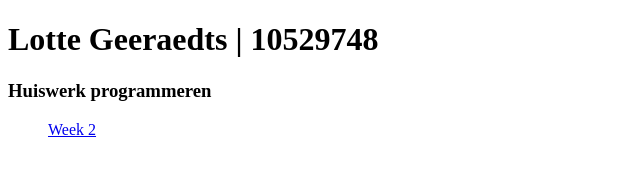
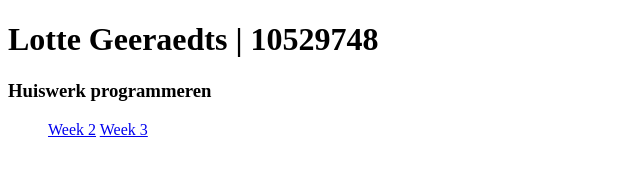
Before and after one commit to lottege/data_processing, a plain HTML site: page index.html in a window 1280 px wide. Shown: the full height of the page, 0-640 px from the left. Drawn offline with Linux system fonts and the light colour scheme.

Commit message:
Update index.html

```diff
--- a/index.html
+++ b/index.html
@@ -7,6 +7,7 @@
         <h3> Huiswerk programmeren</h3>
             <ul>
                 <a href = "Week 2/data.html"> Week 2</a>
+                <a href = "week_3/barchart.html"> Week 3</a>
             </ul>
     </body>
 </html>
```
